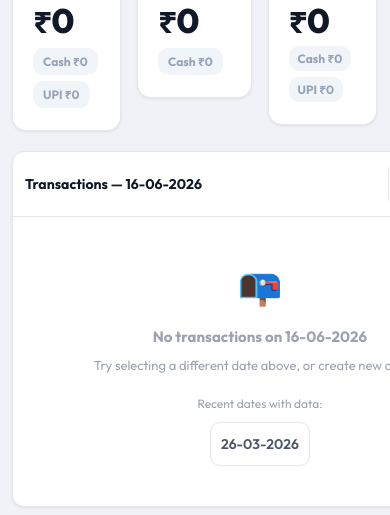
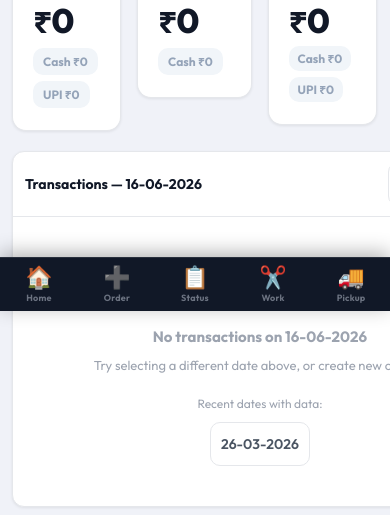
Before and after one commit to thenikhilkumawat/UTMS, a Flask app: page /owner/dashboard in a window 390 px wide; the page is wider, and only the part inside the window is pictured. Shown: the part 533-1048 px from the top of that part. Run offline with Flask 3, Linux system fonts and the light colour scheme; the visitor is signed in with stand-in values (Sample User, id 1); data comes from the database, SQL or seed files in the repository; data that the repository does not hold is empty; parts of the project's set-up code (start-up, migrations or seed data) failed here and were passed over; some libraries are stand-ins or nearby versions.

Commit message:
feat: Add mobile bottom navigation bar

```diff
--- a/templates/base.html
+++ b/templates/base.html
@@ -134,6 +134,30 @@
 
   <div class="main-content">{% block content %}{% endblock %}</div>
 </div>
+
+<!-- ── BOTTOM NAV — Mobile Only ── -->
+<nav class="bottom-nav" id="bottomNav">
+  <a href="/" class="bnav-item {% if active_page == 'dashboard' %}active{% endif %}">
+    <span class="bnav-icon">🏠</span>
+    <span class="bnav-label lang-en">Home</span><span class="bnav-label lang-hi" style="display:none;">होम</span>
+  </a>
+  <a href="/new-order" class="bnav-item {% if active_page == 'new_order' %}active{% endif %}">
+    <span class="bnav-icon">➕</span>
+    <span class="bnav-label lang-en">Order</span><span class="bnav-label lang-hi" style="display:none;">ऑर्डर</span>
+  </a>
+  <a href="/order-status" class="bnav-item {% if active_page == 'order_status' %}active{% endif %}">
+    <span class="bnav-icon">📋</span>
+    <span class="bnav-label lang-en">Status</span><span class="bnav-label lang-hi" style="display:none;">स्थिति</span>
+  </a>
+  <a href="/work-log" class="bnav-item {% if active_page == 'work_log' %}active{% endif %}">
+    <span class="bnav-icon">✂️</span>
+    <span class="bnav-label lang-en">Work</span><span class="bnav-label lang-hi" style="display:none;">काम</span>
+  </a>
+  <a href="/pickup" class="bnav-item {% if active_page == 'pickup' %}active{% endif %}">
+    <span class="bnav-icon">🚚</span>
+    <span class="bnav-label lang-en">Pickup</span><span class="bnav-label lang-hi" style="display:none;">डिलीवरी</span>
+  </a>
+</nav>
 
 {% if show_voice %}
 <div class="voice-fab-container">
```
